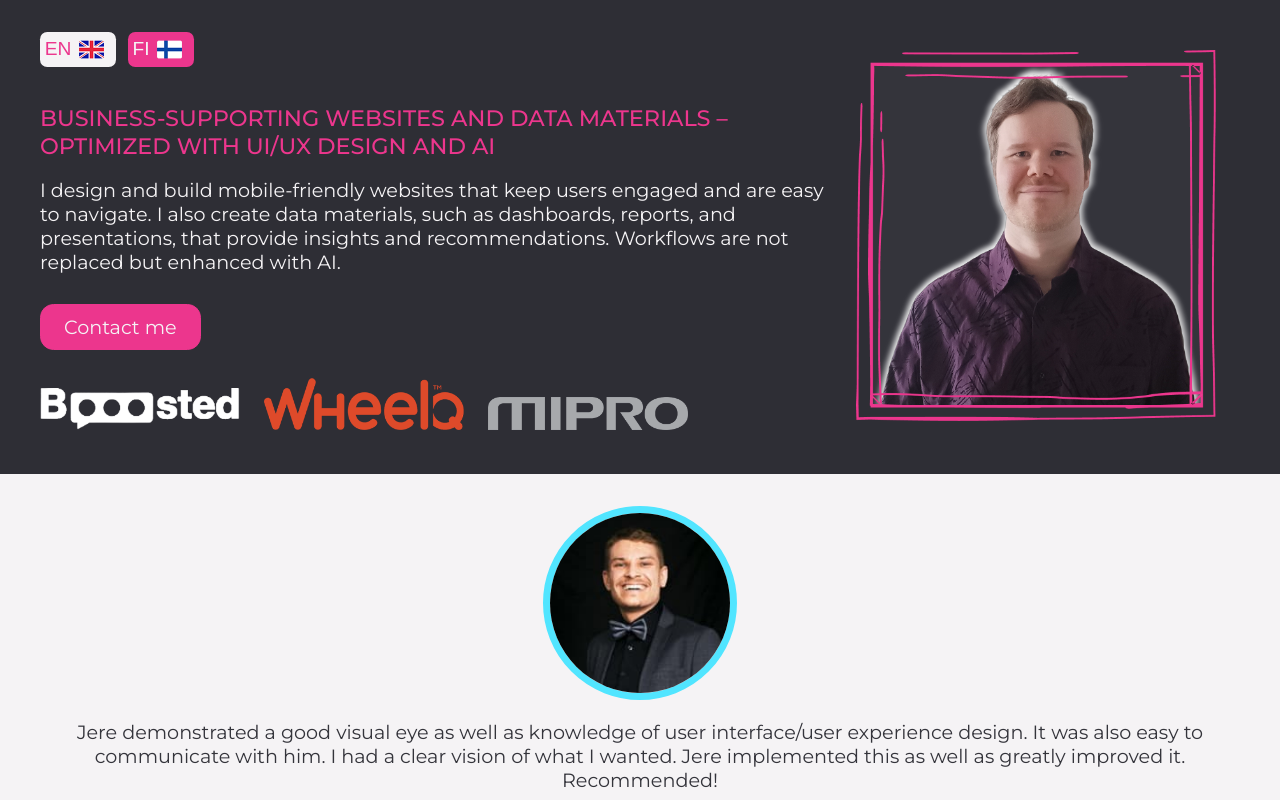
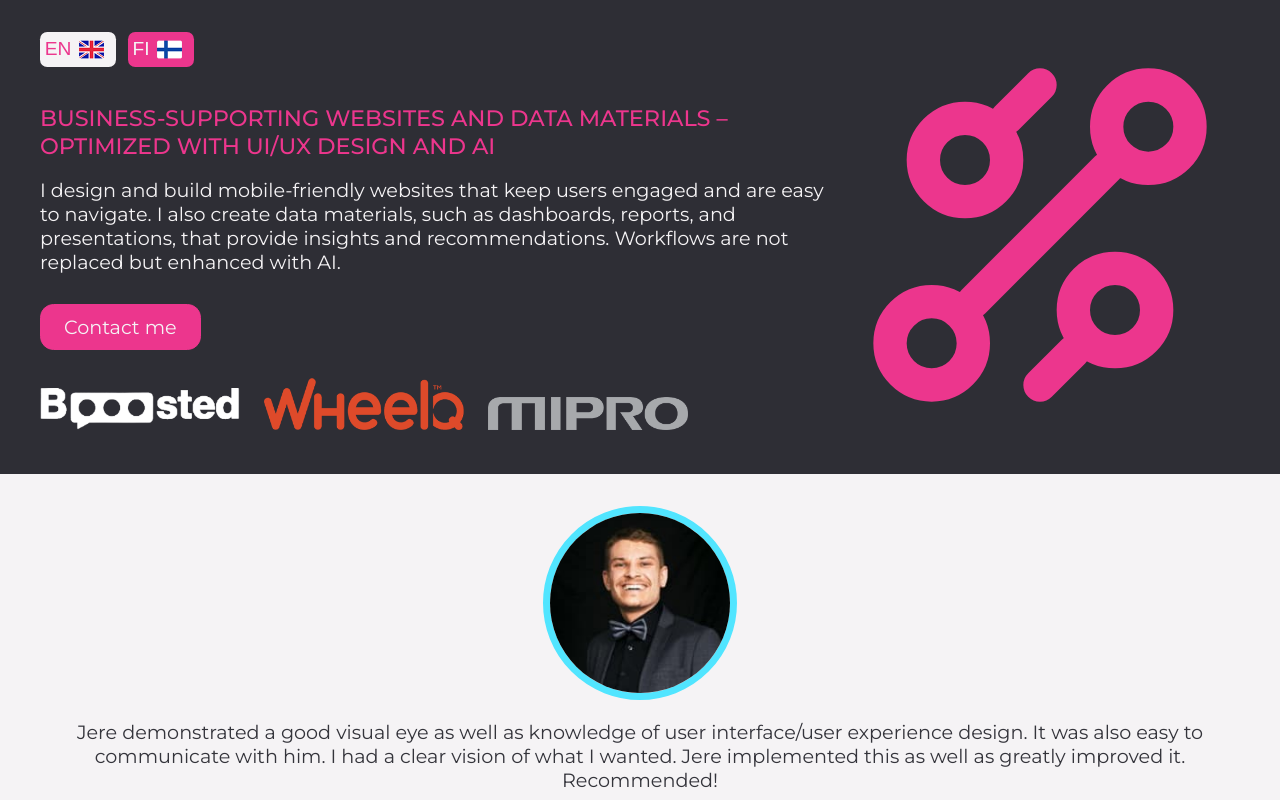
Before and after one commit to ojela028xamk/jere-lansipii-portfolio, a Next.js app: page / in a window 1280 px wide. Shown: the top 800 px of the page. Built offline with nearby package versions, Linux system fonts and the light colour scheme; no server answers.

Commit message:
header update

```diff
--- a/app/website/header.module.scss
+++ b/app/website/header.module.scss
@@ -79,12 +79,16 @@ $text-margin: 0.8em 0;
 
     .header_content_right {
       flex: 2;
-      align-self: center;
+      align-content: center;
 
-      .image {
-        margin: 1em;
-        width: 90%;
+      .header_content_right_icon {
+        width: 100%;
         height: auto;
+        color: main.$pink;
+
+        @media (max-width: responsive.$tablet) {
+          display: none;
+        }
       }
     }
   }
--- a/app/website/header.tsx
+++ b/app/website/header.tsx
@@ -3,6 +3,7 @@ import Image from "next/image";
 import css from "./header.module.scss";
 import { useTranslations } from "next-intl";
 import LanguageSwitch from "./languageSwitch";
+import { GrTechnology } from "react-icons/gr";
 
 const Header = (): JSX.Element => {
   const t = useTranslations("website");
@@ -84,7 +85,8 @@ const Header = (): JSX.Element => {
           </div>
         </div>
         <div className={css.header_content_right}>
-          <Image
+          <GrTechnology className={css.header_content_right_icon} />
+          {/*<Image
             className={css.image}
             src="/avatar.png"
             alt="Jere Länsipii Avatar"
@@ -92,7 +94,7 @@ const Header = (): JSX.Element => {
             height={582}
             priority
             quality={100}
-          />
+          />*/}
         </div>
       </div>
     </div>
```
